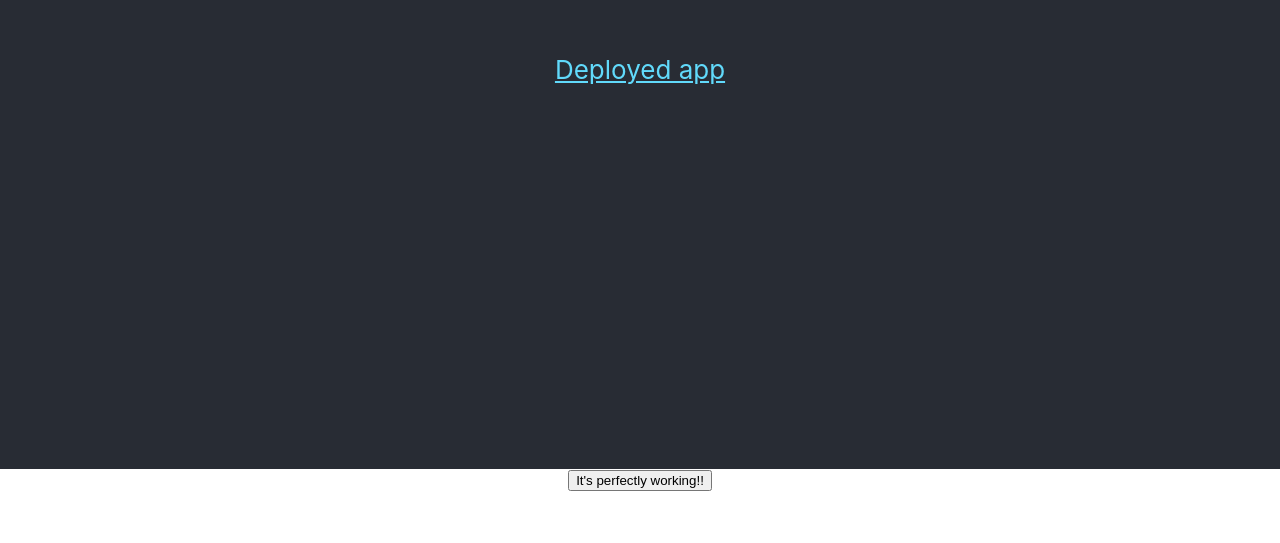
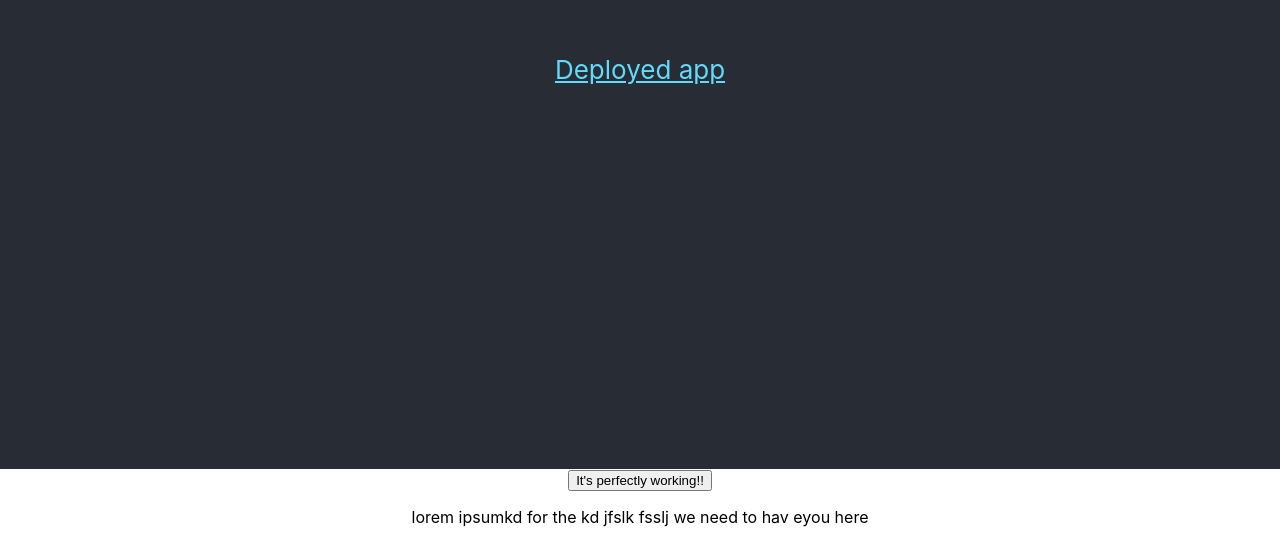
Before and after one commit to Thiernope/github-actions, a React (Create React App) app: page / in a window 1280 px wide. Shown: the part 331-874 px from the top of the page. Before the commit the page ends 822 px from the top, so only its background shows below. Built offline with nearby package versions, Linux system fonts and the light colour scheme.

Commit message:
adding paragraph

```diff
--- a/src/App.js
+++ b/src/App.js
@@ -14,6 +14,7 @@ function App() {
         </a>
       </header>
       <button>It's perfectly working!!</button>
+      <p>lorem ipsumkd for the kd jfslk fsslj we need to hav eyou here</p>
     </div>
   );
 }
```
